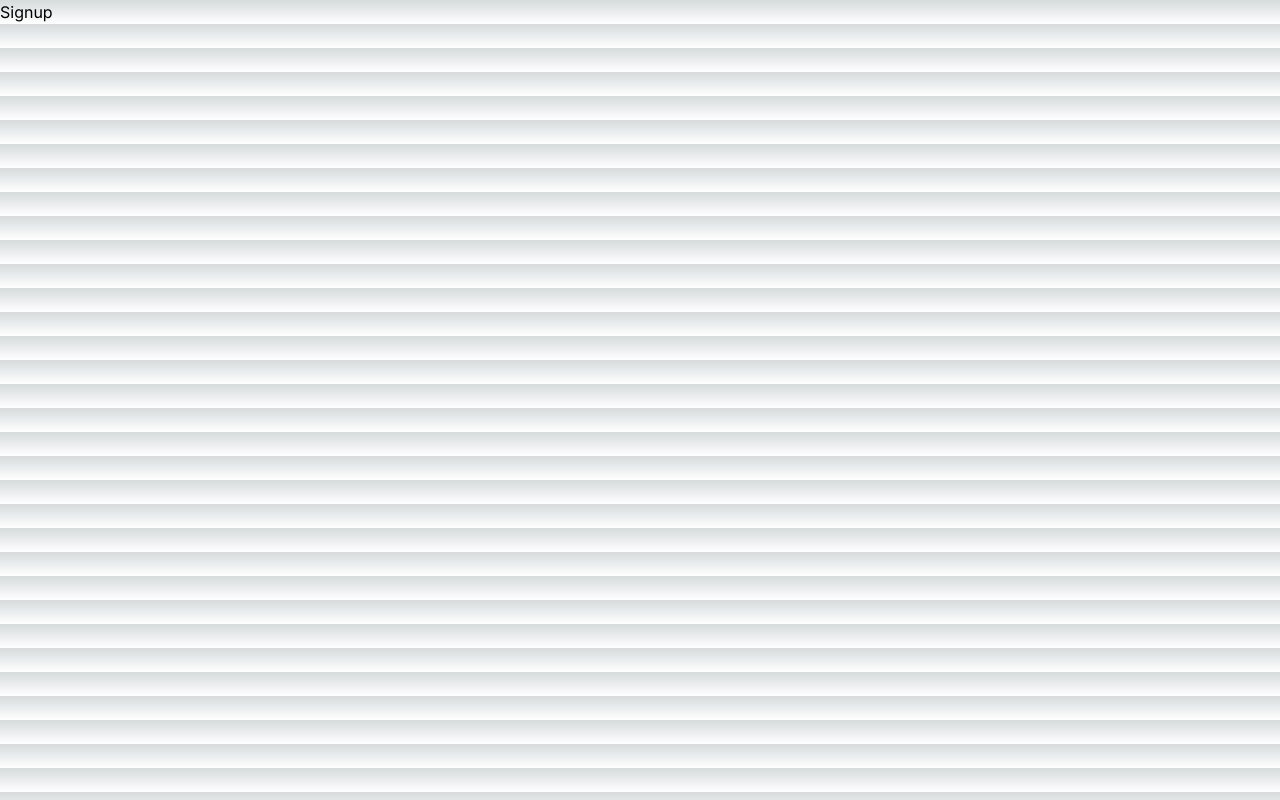
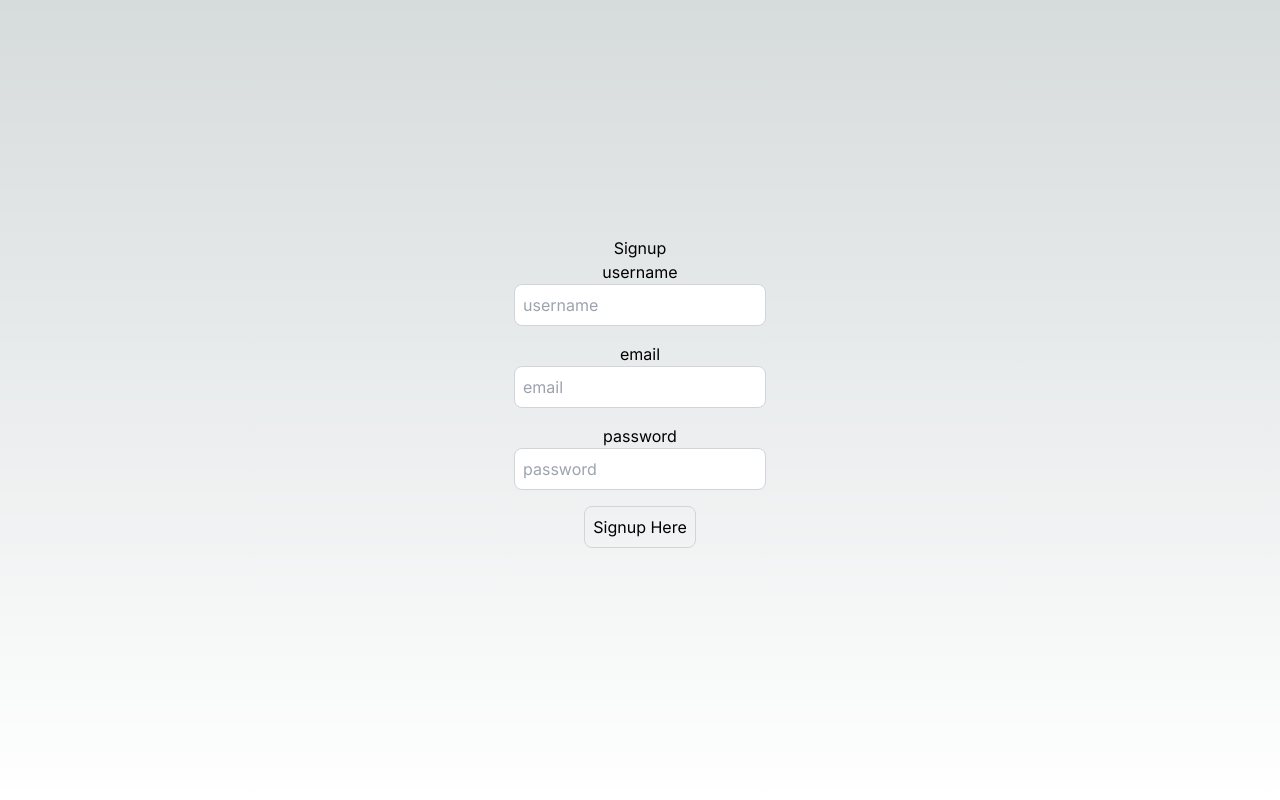
Before and after one commit to parteek2813/next-mongoose, a Next.js app: page /signup in a window 1280 px wide. Built offline with nearby package versions, Linux system fonts and the light colour scheme.

Commit message:
Added signup page

```diff
--- a/src/app/signup/page.tsx
+++ b/src/app/signup/page.tsx
@@ -1,7 +1,53 @@
+"use client";
+
 import React from "react";
+import Link from "next/link";
+import { useRouter } from "next/navigation";
+import axios from "axios";
 
-function page() {
-  return <div>Signup</div>;
+function SignupPage() {
+  const [user, setUser] = React.useState({
+    email: "",
+    password: "",
+    username: "",
+  });
+
+  const onSignUp = async () => {};
+  return (
+    <div className="flex flex-col items-center justify-center min-h-screen py-2">
+      <h1 className="">Signup</h1>
+      <label htmlFor="username">username</label>
+      <input
+        className="p-2 border border-gray-300 rounded-lg mb-4 focus:outline-none focus:border-gray-600"
+        id="username"
+        type="text"
+        value={user.username}
+        onChange={(e) => setUser({ ...user, username: e.target.value })}
+        placeholder="username"
+      ></input>
+      <label htmlFor="email">email</label>
+      <input
+        className="p-2 border border-gray-300 rounded-lg mb-4 focus:outline-none focus:border-gray-600"
+        id="email"
+        type="text"
+        value={user.email}
+        onChange={(e) => setUser({ ...user, email: e.target.value })}
+        placeholder="email"
+      ></input>
+      <label htmlFor="password">password</label>
+      <input
+        className="p-2 border border-gray-300 rounded-lg mb-4 focus:outline-none focus:border-gray-600"
+        id="password"
+        type="password"
+        value={user.password}
+        onChange={(e) => setUser({ ...user, password: e.target.value })}
+        placeholder="password"
+      ></input>
+      <button className="p-2 border border-gray-300 rounded-lg mb-4 focus:outline-none focus:border-gray-600 ">
+        Signup Here
+      </button>
+    </div>
+  );
 }
 
-export default page;
+export default SignupPage;
```
